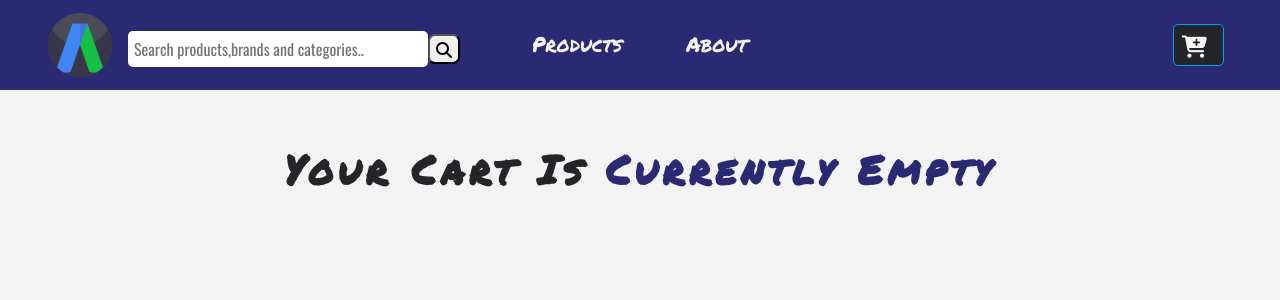
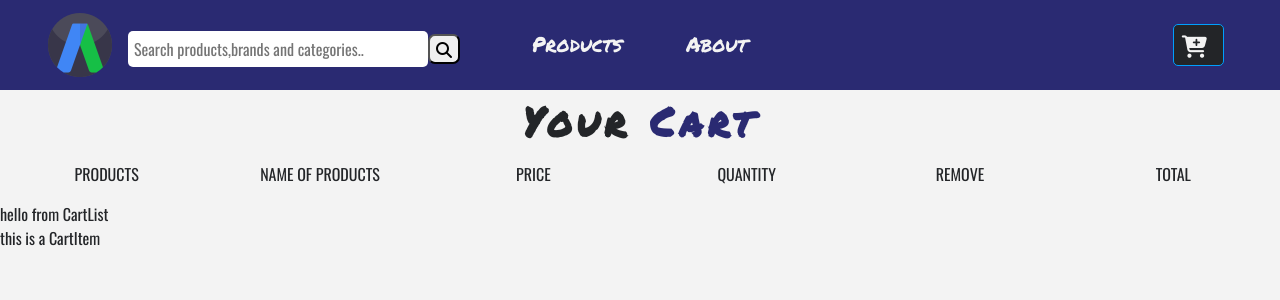
Before and after one commit to Codestitches/flex, a React (Create React App) app: page /cart in a window 1280 px wide. Shown: the top 300 px of the page. Built offline with nearby package versions, Linux system fonts and the light colour scheme.

Commit message:
recent commit

```diff
--- a/src/Components/Button.js
+++ b/src/Components/Button.js
@@ -12,7 +12,7 @@ export const ButtonContainer = styled.button`
   padding: 0.2rem 0.5rem;
   cursor: pointer;
   margin: 0.2rem 0.5rem 0.2rem 0;
-  transition: all 0.6s ease-in-out;
+  transition: all 0.3s ease-in-out;
   &:hover {
     background: ${(props) =>
       props.cart ? "var(--mainYellow)" : "var(--lightBlue)"};
--- a/src/Components/Cart/Cart.js
+++ b/src/Components/Cart/Cart.js
@@ -1,17 +1,31 @@
 import React, { Component } from "react";
 import Title from "../Title";
+import CartColumns from "./CartColumns";
+import EmptyCart from "./EmptyCart";
+import { ProductConsumer } from "../../context";
+import CartList from "./CartList";
 
 export default class Cart extends Component {
   render() {
     return (
-      <React.Fragment>
-        <div className="py-5">
-          <div className="container">
-            <Title name="Your Cart is" title="Currently Empty" />
-            <div className="row"></div>
-          </div>
-        </div>
-      </React.Fragment>
+      <section>
+        <ProductConsumer>
+          {(value) => {
+            const { cart } = value;
+            if (cart.length > 0) {
+              return (
+                <React.Fragment>
+                  <Title name="Your" title="Cart" />
+                  <CartColumns />
+                  <CartList value={value} />
+                </React.Fragment>
+              );
+            } else {
+              return <EmptyCart />;
+            }
+          }}
+        </ProductConsumer>
+      </section>
     );
   }
 }
--- /dev/null
+++ b/src/Components/Cart/CartColumns.js
@@ -0,0 +1,35 @@
+import React from "react";
+
+function CartColumns() {
+  return (
+    <div className="container-fluid text-center d-none d-lg-block">
+      <div className="row">
+        <div className="col-10 mx-auto col-lg-2">
+          <p className="text-uppercase">products</p>
+        </div>
+
+        <div className="col-10 mx-auto col-lg-2">
+          <p className="text-uppercase">name of products</p>
+        </div>
+
+        <div className="col-10 mx-auto col-lg-2">
+          <p className="text-uppercase">price</p>
+        </div>
+
+        <div className="col-10 mx-auto col-lg-2">
+          <p className="text-uppercase">quantity</p>
+        </div>
+
+        <div className="col-10 mx-auto col-lg-2">
+          <p className="text-uppercase">remove</p>
+        </div>
+
+        <div className="col-10 mx-auto col-lg-2">
+          <p className="text-uppercase">total</p>
+        </div>
+      </div>
+    </div>
+  );
+}
+
+export default CartColumns;
--- /dev/null
+++ b/src/Components/Cart/CartItem.js
@@ -0,0 +1,7 @@
+import React from "react";
+
+function CartItem() {
+  return <div>this is a CartItem</div>;
+}
+
+export default CartItem;
--- /dev/null
+++ b/src/Components/Cart/CartList.js
@@ -0,0 +1,13 @@
+import React from "react";
+import CartItem from "./CartItem";
+
+function CartList() {
+  return (
+    <div>
+      hello from CartList
+      <CartItem></CartItem>
+    </div>
+  );
+}
+
+export default CartList;
--- /dev/null
+++ b/src/Components/Cart/EmptyCart.js
@@ -0,0 +1,15 @@
+import React from "react";
+
+function EmptyCart() {
+  return (
+    <div className="container mt-5">
+      <div className="row">
+        <div className="col-10 mx-auto text-center text-title">
+          <h1>your cart is currentlys</h1>
+        </div>
+      </div>
+    </div>
+  );
+}
+
+export default EmptyCart;
--- a/src/Components/Product.js
+++ b/src/Components/Product.js
@@ -66,7 +66,7 @@ Product.propTypes = {
 const ProductWrapper = styled.div`
   .card {
     border-color: transparent;
-    transition: all 2s linear;
+    transition: all 1s linear;
   }
 
   .card-footer {
@@ -90,7 +90,7 @@ const ProductWrapper = styled.div`
     overflow: hidden;
   }
   .card-img-top {
-    transition: all 1.1s linear;
+    transition: all 1s linear;
   }
   .img-container:hover .card-img-top {
     transform: scale(1.2);
@@ -105,7 +105,7 @@ const ProductWrapper = styled.div`
     border-radius: 0.5rem;
     color: var(--mainWhite);
     transform: translate(100%, 100%);
-    transition: all 1.1s linear;
+    transition: all 1s linear;
   }
   .img-container:hover .cart-btn {
     transform: translate(0, 0);
--- a/src/context.js
+++ b/src/context.js
@@ -14,7 +14,7 @@ class ProductProvider extends Component {
   state = {
     products: [],
     detailProduct: detailProduct,
-    cart: [],
+    cart: storeProducts,
     modalOpen: false,
     modalProduct: detailProduct,
     cartSubTotal: 0,
```
Also changed, not shown: src/Components/Cart/package.json (+6 -1 lines).
